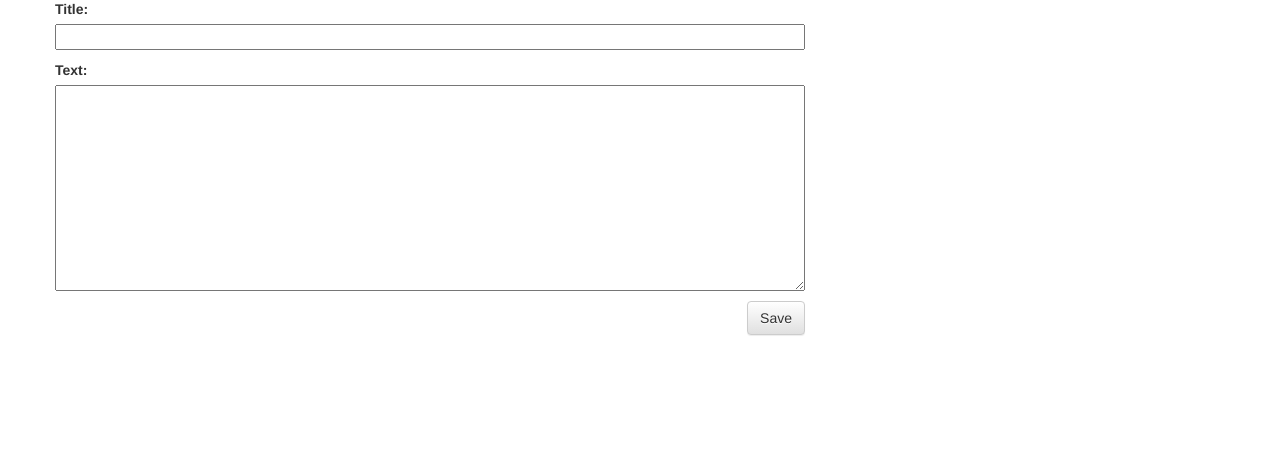
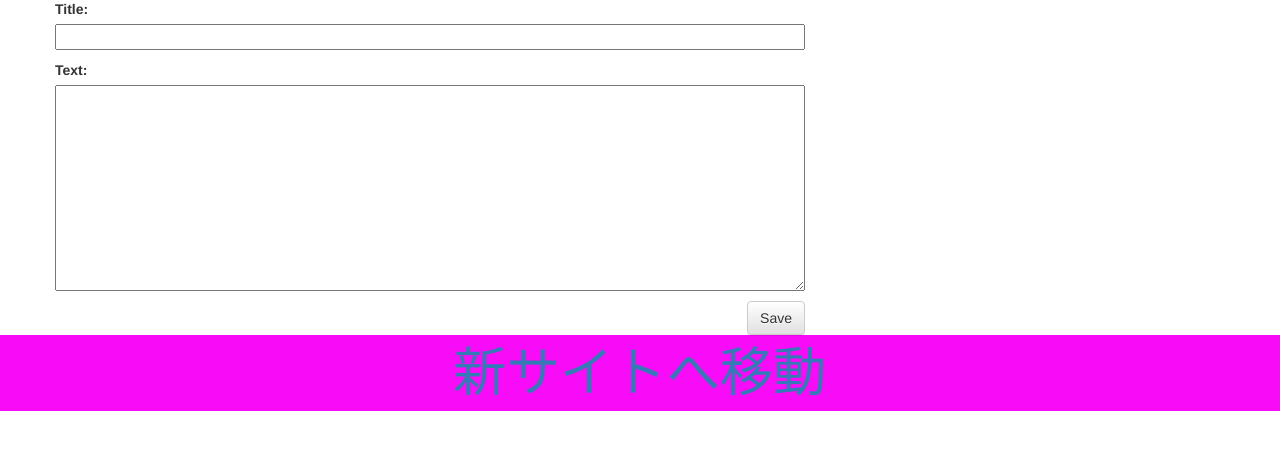
Before and after one commit to takuya2816/my-first-blog, a Django app: page /post/new/ in a window 1280 px wide. Shown: the part 208-658 px from the top of the page. Run offline with Django 3.2, Linux system fonts and the light colour scheme; some libraries are stand-ins or nearby versions.

Commit message:
littele change

```diff
--- a/blog/static/css/blog.css
+++ b/blog/static/css/blog.css
@@ -1,4 +1,5 @@
 /*cssファイル*/
+/* classに対する操作 */
 .page-header {
     background-color: #C25100;
     margin-top: 0;
@@ -45,3 +46,10 @@ h1, h2, h3, h4 {
 .post h2 a, .post h2 a:visited {
     color: #000000;
 }
+
+.add1 {
+    text-align:  center;
+    background-color:  rgb(248, 12, 248);
+    color: rgb(0, 200, 0);
+    font-size: 40pt;
+}
--- a/blog/templates/blog/base.html
+++ b/blog/templates/blog/base.html
@@ -18,10 +18,14 @@
         <div class="content container">
             <div class="row">
                 <div class="col-md-8">
-                {% block content %}  <!--ここへ他のファイルが入る-->
+                {% block content %}  <!--ここへ他のhtmlファイルが入る-->
                 {% endblock %}
                 </div>
             </div>
         </div>
+
+        <div class="add1">
+            <a href="https://www.google.com/" >新サイトへ移動</a>
+        </div>
     </body>
 </html>
--- a/blog/templates/blog/post_edit.html
+++ b/blog/templates/blog/post_edit.html
@@ -1,6 +1,6 @@
 {% extends 'blog/base.html' %}  <!--baseの拡張-->
 
-{% block content %}  <!--拡張に差し込む部分-->
+{% block content %}  <!--base.htmlに差し込む部分-->
     <h2>New post</h2>  <!--見出し-->
     <!--formタグで挟むとボタンなどをつくれる-->
     <form method="POST" class="post-form">{% csrf_token %} <!--csrfはformをセキュアにする-->
```
